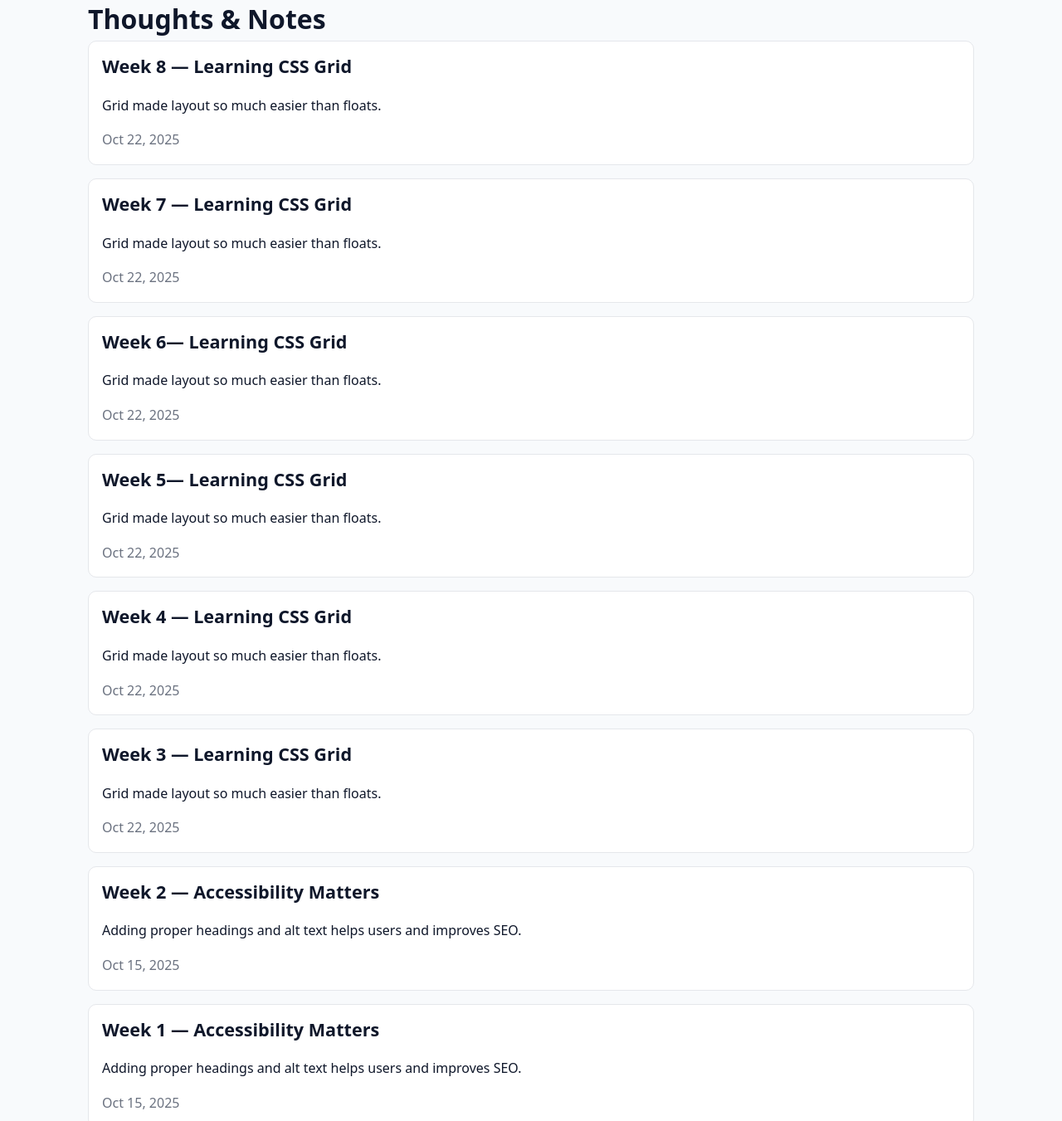
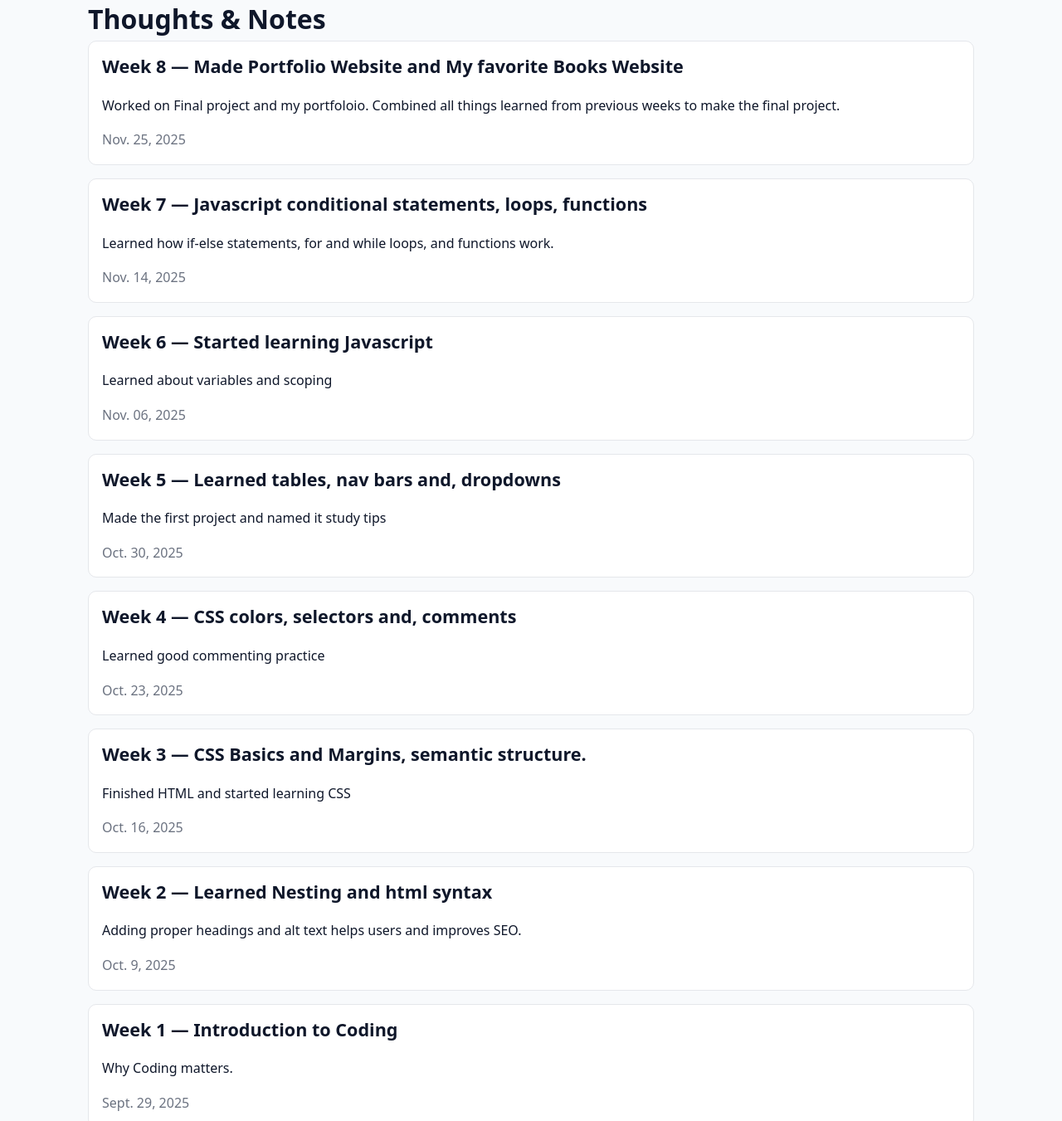
Before and after one commit to brayanchimbo10/porfolio.github.io-, a plain HTML site: page index.html in a window 1280 px wide. Shown: the part 1261-2612 px from the top of the page at 83% size. Drawn offline with Linux system fonts and the light colour scheme.

Commit message:
Update index.html

```diff
--- a/index.html
+++ b/index.html
@@ -549,11 +549,11 @@
 
  <article class="note">
 
-          <h3>Week 8 — Learning CSS Grid</h3>
+          <h3>Week 8 — Made Portfolio Website and My favorite Books Website</h3>
 
-          <p>Grid made layout so much easier than floats.</p>
+          <p>Worked on Final project and my portfoloio. Combined all things learned from previous weeks to make the final project.</p>
 
-          <time datetime="2025-10-22" class="muted">Oct 22, 2025</time>
+          <time datetime="2025-10-22" class="muted">Nov. 25, 2025</time>
 
           </article>
 
@@ -565,11 +565,11 @@
 
 
 
-          <h3>Week 7 — Learning CSS Grid</h3>
+          <h3>Week 7 — Javascript conditional statements, loops, functions </h3>
 
-          <p>Grid made layout so much easier than floats.</p>
+          <p>Learned how if-else statements, for and while loops, and functions work.</p>
 
-          <time datetime="2025-10-22" class="muted">Oct 22, 2025</time>
+          <time datetime="2025-10-22" class="muted">Nov. 14, 2025</time>
 
           </article>
 
@@ -577,32 +577,32 @@
 
  <article class="note">
 
-          <h3>Week 6— Learning CSS Grid</h3>
+          <h3>Week 6 — Started learning Javascript </h3>
 
-          <p>Grid made layout so much easier than floats.</p>
+          <p>Learned about variables and scoping</p>
 
-          <time datetime="2025-10-22" class="muted">Oct 22, 2025</time>
+          <time datetime="2025-10-22" class="muted">Nov. 06, 2025</time>
 
           </article>
 
  <article class="note">
 
-          <h3>Week 5— Learning CSS Grid</h3>
+          <h3>Week 5 — Learned tables, nav bars and, dropdowns</h3>
 
-          <p>Grid made layout so much easier than floats.</p>
+          <p>Made the first project and named it study tips</p>
 
-          <time datetime="2025-10-22" class="muted">Oct 22, 2025</time>
+          <time datetime="2025-10-22" class="muted">Oct. 30, 2025</time>
 
           </article>
 
 
  <article class="note">
 
-          <h3>Week 4 — Learning CSS Grid</h3>
+          <h3>Week 4 — CSS colors, selectors and, comments </h3>
 
-          <p>Grid made layout so much easier than floats.</p>
+          <p>Learned good commenting practice</p>
 
-          <time datetime="2025-10-22" class="muted">Oct 22, 2025</time>
+          <time datetime="2025-10-22" class="muted">Oct. 23, 2025</time>
 
           </article>
 
@@ -614,33 +614,32 @@
 
         <article class="note">
 
-          <h3>Week 3 — Learning CSS Grid</h3>
+          <h3>Week 3 — CSS Basics and Margins, semantic structure.</h3>
 
-          <p>Grid made layout so much easier than floats.</p>
+          <p>Finished HTML and started learning CSS</p>
 
-          <time datetime="2025-10-22" class="muted">Oct 22, 2025</time>
+          <time datetime="2025-10-22" class="muted">Oct. 16, 2025</time>
 
           </article>
 
 
-
         <article class="note">
 
-          <h3>Week 2 — Accessibility Matters</h3>
+          <h3>Week 2 — Learned Nesting and html syntax</h3>
 
           <p>Adding proper headings and alt text helps users and improves SEO.</p>
 
-          <time datetime="2025-10-15" class="muted">Oct 15, 2025</time>
+          <time datetime="2025-10-15" class="muted">Oct. 9, 2025</time>
 
          </article>
 
         <article class="note">
 
-          <h3>Week 1 — Accessibility Matters</h3>
+          <h3>Week 1 — Introduction to Coding</h3>
 
-          <p>Adding proper headings and alt text helps users and improves SEO.</p>
+          <p>Why Coding matters.</p>
 
-          <time datetime="2025-10-15" class="muted">Oct 15, 2025</time>
+          <time datetime="2025-10-15" class="muted">Sept. 29, 2025</time>
 
           </article>
 
```
